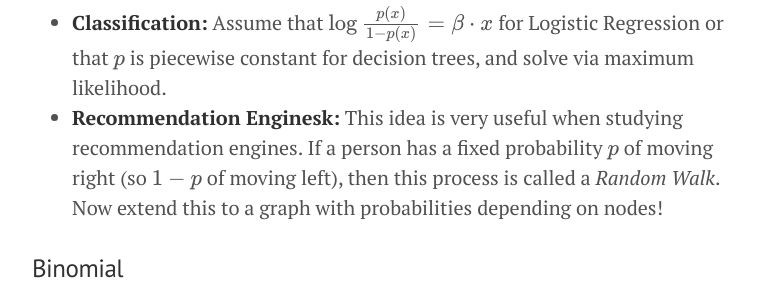
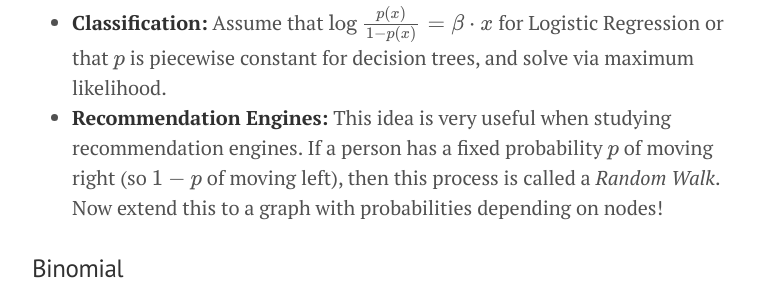
Before and after one commit to doriang102/doriang102.github.io, a Jekyll site: the page built from _posts/2017-11-13-knowing-your-distributions.md, in a window 1280 px wide and 900 px high, scrolled down 1133 px. Shown: the part 156-455 px from the top of the window, without its empty margins (248-1024 px from the left). Built offline with Jekyll 4.4.1, drawn with Linux system fonts in a browser that asks for light colours; our own code applies the rules of GitHub Pages for plain Markdown files; formulas are drawn with MathJax 3.

Commit message:
Update 2017-11-13-knowing-your-distributions.md

```diff
--- a/_posts/2017-11-13-knowing-your-distributions.md
+++ b/_posts/2017-11-13-knowing-your-distributions.md
@@ -35,7 +35,7 @@ $$
 
 Important applications:
 - **Classification:** Assume that $$\log \frac{p(x)}{1-p(x)} = \beta \cdot x$$ for Logistic Regression or that $$p$$ is piecewise constant for decision trees, and solve via maximum likelihood.
-- **Recommendation Enginesk:** This idea is very useful when studying recommendation engines. If a person has a fixed probability $$p$$ of moving right (so $$1-p$$ of moving left), then this process is called a *Random Walk*. Now extend this to a graph with probabilities depending on nodes!
+- **Recommendation Engines:** This idea is very useful when studying recommendation engines. If a person has a fixed probability $$p$$ of moving right (so $$1-p$$ of moving left), then this process is called a *Random Walk*. Now extend this to a graph with probabilities depending on nodes!
 
 ### Binomial
 For this, we take $$N$$ trial of the Bernoulli distribution and obtain:
```
